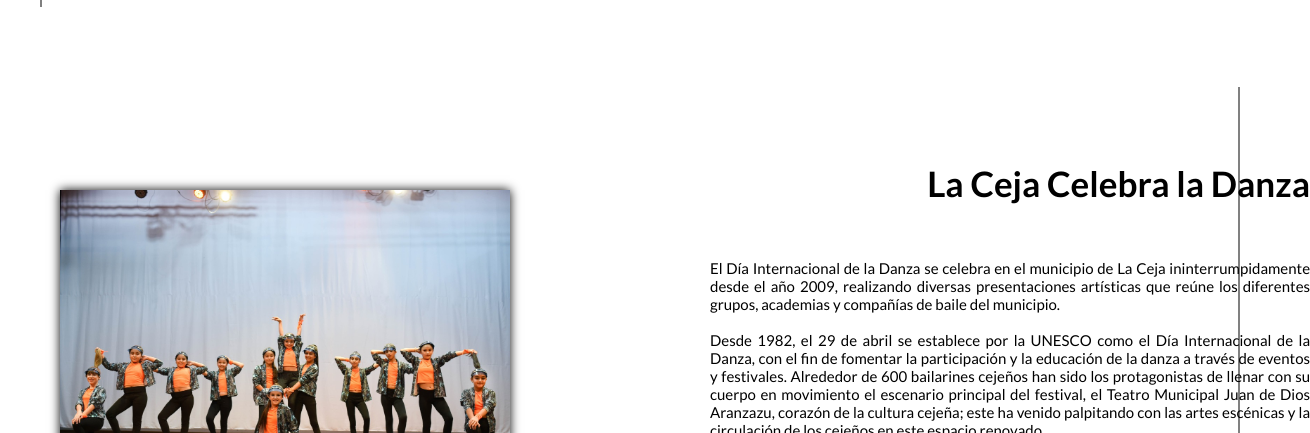
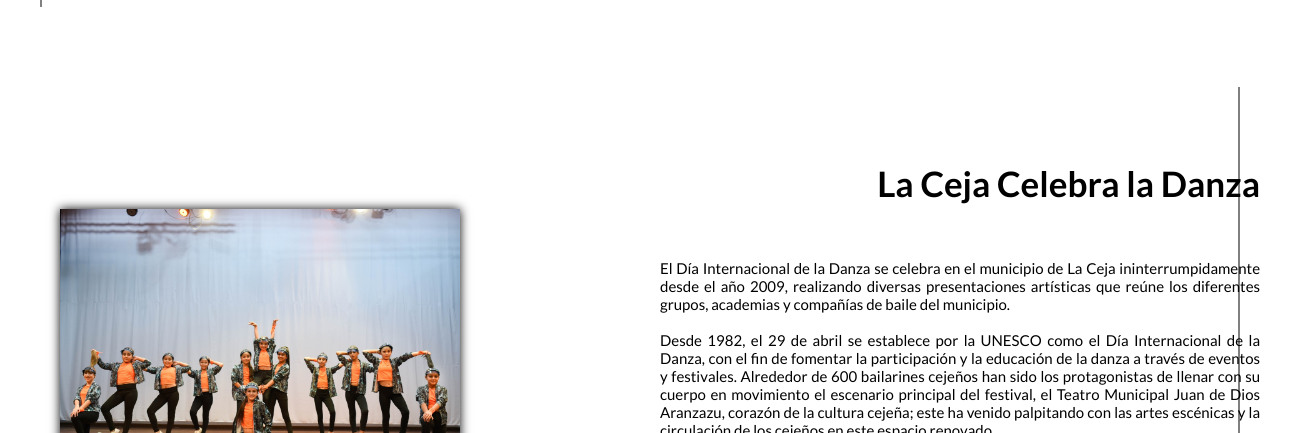
Before and after one commit to Lina-1985-cloud/examen, a plain HTML site: page index.html in a window 1280 px wide. Shown: the part 1968-2401 px from the top of the page, 1310 px wide, since content can reach past the window. Drawn offline with Linux system fonts and the light colour scheme.

Commit message:
marqué el código

```diff
--- a/index.html
+++ b/index.html
@@ -25,6 +25,7 @@
                 <img src="/img/LOGO_TURISMO-01.png" width="500px" alt="logo">
             </div>
         </div>
+        <!-- ----------------Header----------------------- -->
         <header id="inicio" >
             <nav class="menu">
                 <input type="checkbox" id="btn-menu" >
@@ -34,6 +35,7 @@
                     <li><a href="#fiestas">Fiestas</a></li>
                     <li><a href="#destacado">Lo más destacado</a></li>
                     <div class="redes">
+                    <!---------------footer-interno------------- -->
                         <a href="https://www.facebook.com/" target="blanck"><i class="fab fa-facebook"></i></a>
                         <a href="https://www.google.com/intl/es/gmail/about/" target="blanck"><i class="fas fa-envelope"></i></a>
                         <a href="https://www.instagram.com/" target="blanck"><i class="fab fa-instagram-square"></i></a>
@@ -97,7 +99,7 @@
       </main>
       <main class="seccion3" id="destacado">
         <div class="imagen">
-          <img src="/img/baile.jpg" width="450px" alt="Foto_Baile">
+          <img src="/img/baile.jpg" width="400px" alt="Foto_Baile">
         </div>
         <article>
           <h2>La Ceja Celebra la Danza</h2>
--- a/style.css
+++ b/style.css
@@ -6,7 +6,6 @@
 body{
     font-family: 'Lato', sans-serif;
     color: white;
-    /* overflow: hidden; */
 }
 .contenedor{
     position: relative;
@@ -23,9 +22,12 @@ body{
     width: 50%;
     height: 100vh;
 }
-
+/* -------------Header---------------- */
 header{
-    /* align-items: flex-start; */
+    display: flex;
+    flex-flow: row-reverse;
+    justify-content: space-between;
+    align-items: flex-start;
     background: #040f0f;
     width: 50%;
     height: 100vh;
@@ -145,12 +147,7 @@ li:hover {
      border-radius: 50px;
      margin-left: 200px;
  }
- header{
-     display: flex;
-     flex-flow: row-reverse;
-     justify-content: space-between;
-     align-items: flex-start;
- }
+
  h1{
    font-family: 'Lato', sans-serif;
    font-size: 90px;
@@ -202,7 +199,7 @@ main{
 .info2{
     color: black;
 }
-
+/* ----------------Main--------------- */
 .seccion{
     display: flex;
     flex-flow: row;
@@ -258,12 +255,7 @@ main{
     font-size: 15px;
     margin-right: 200px;
     margin-top: 55px;
-
 }
-.imagen img{
-    box-shadow: 0 0 10px rgba(0, 0, 0, 10);
-}
-
 
 .seccion3{
     display: flex;
@@ -286,21 +278,16 @@ main{
     margin-top: 55px;
     font-size: 15px;
     margin-left: 200px;
-
-}
-.imagen img{
-    box-shadow: 0 0 10px rgba(0, 0, 0, 10);
 }
 
 .seccion3 .imagen img:hover{
     -webkit-transform:scale(1.1);
-    -moz-transform:scale(1.1    );
-    -ms-transform:scale(1.1 );
-    -o-transform:scale(1.1  );
-    transform:scale(1.1 );
+    -moz-transform:scale(1.1);
+    -ms-transform:scale(1.1);
+    -o-transform:scale(1.1);
+    transform:scale(1.1);
 }
-
-
+/* --------------ícono para ir a inicio--------- */
 a img{
     margin-left: 500px;
 }
```
Lines whose indentation alone changed are shown as unchanged.
